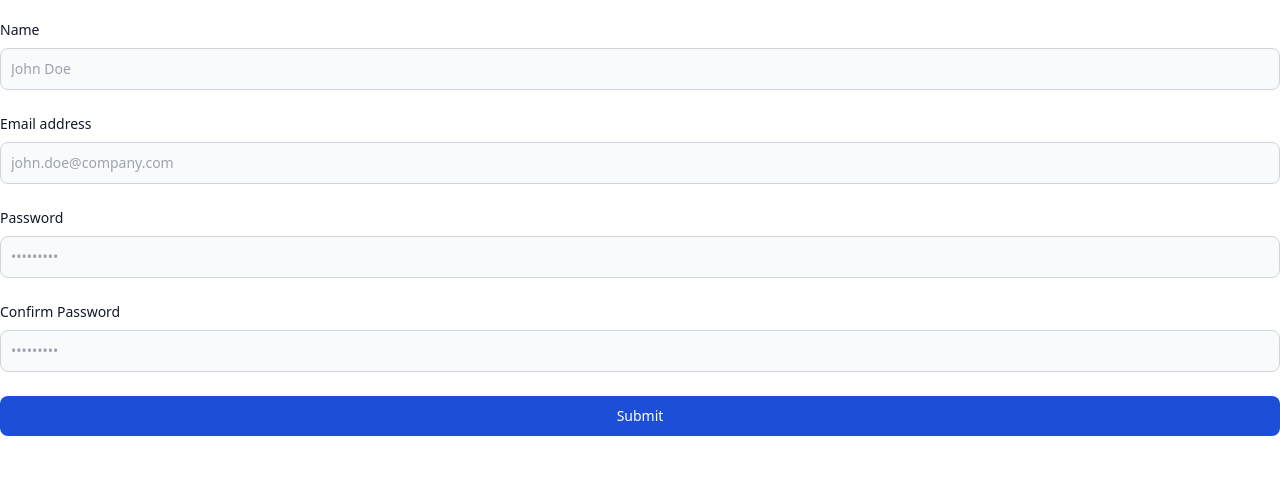
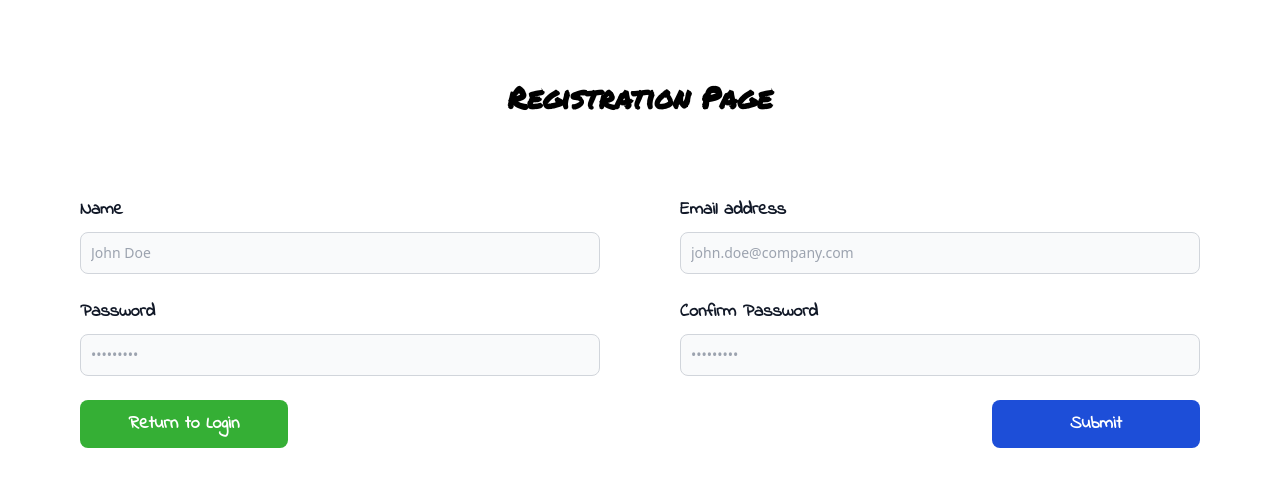
Before and after one commit to TonyCreavin/StratProj_front, a React (Vite) app: page /register in a window 1280 px wide. Shown: the top 486 px of the page. Built offline with nearby package versions, Linux system fonts and the light colour scheme.

Commit message:
added css to signin and registration

```diff
--- a/src/pages/Login.jsx
+++ b/src/pages/Login.jsx
@@ -22,7 +22,7 @@ function Login() {
       const userId = response.data.data.user._id;
       console.log('userId from login response:', userId);
       localStorage.setItem('userId', userId);
-      //localStorage.setItem('token', token);
+
       login(token); // Use login function from AuthContext
       navigate('/');
     } catch (err) {
@@ -31,11 +31,15 @@ function Login() {
   };
   return (
     <>
-      <form method="post" onSubmit={handleSubmit}>
-        <div className="mb-6">
+      <h1 className="text-3xl font-semibold font-marker text-center mt-20">
+        Login Page
+      </h1>
+      <form method="post" onSubmit={handleSubmit} className="m-5 mt-20 md:m-20">
+        <div className="flex flex-col md:flex-row md:gap-20 justify-between flex-1">
+          <div className="mb-6 flex-1">
             <label
               htmlFor="email"
-            className="block mb-2 text-sm font-medium text-gray-900 dark:text-white"
+              className="block mb-2 text-lg font-bold font-indie text-gray-900 dark:text-white"
             >
               Email address
             </label>
@@ -43,15 +47,15 @@ function Login() {
               type="email"
               id="email"
               name="email"
-            className="bg-gray-50 border border-gray-300 text-gray-900 text-sm rounded-lg focus:ring-blue-500 focus:border-blue-500 block w-full p-2.5 dark:bg-gray-700 dark:border-gray-600 dark:placeholder-gray-400 dark:text-white dark:focus:ring-blue-500 dark:focus:border-blue-500"
+              className=" bg-gray-50 border border-gray-300 text-gray-900 text-sm rounded-lg focus:ring-blue-500 focus:border-blue-500 block w-full p-2.5 "
               placeholder="john.doe@company.com"
               required
             />
           </div>
-        <div className="mb-6">
+          <div className="mb-6 flex-1">
             <label
               htmlFor="password"
-            className="block mb-2 text-sm font-medium text-gray-900 dark:text-white"
+              className="block mb-2 text-lg font-bold font-indie text-gray-900 dark:text-white"
             >
               Password
             </label>
@@ -64,24 +68,26 @@ function Login() {
               required
             />
           </div>
-
-        <div className="flex-auto lg:space-x-10">
+        </div>
+        <div className="flex flex-row-reverse gap-6 justify-between">
+          <div className=" w-52">
             <button
               type="submit"
-            className="text-white bg-blue-700 hover:bg-blue-800 focus:ring-4 focus:outline-none focus:ring-blue-300 font-medium rounded-lg text-sm w-full  px-5 py-2.5 text-center dark:bg-blue-600 dark:hover:bg-blue-700 dark:focus:ring-blue-800 mb-3 "
+              className="text-white text-lg font-bold font-indie bg-blue-700 hover:bg-blue-800 focus:ring-4 focus:outline-none focus:ring-blue-300  rounded-lg w-full  px-5 py-2.5 text-center  "
             >
               Submit
             </button>
           </div>
-      </form>
-      <div className="flex-auto lg:space-x-10">
+          <div className=" w-52 ">
             <button
               onClick={() => navigate('/register')}
-          className="text-white bg-blue-700 hover:bg-blue-800 focus:ring-4 focus:outline-none focus:ring-blue-300 font-medium rounded-lg text-sm w-full  px-5 py-2.5 text-center dark:bg-blue-600 dark:hover:bg-blue-700 dark:focus:ring-blue-800 mb-3 "
+              className="text-white bg-[rgb(53,175,53)] hover:bg-[rgb(108,172,108)]  focus:ring-4 focus:outline-none focus:ring-blue-300  rounded-lg  w-full  px-5 py-2.5 text-center text-lg font-bold font-indie "
             >
               Register
             </button>
           </div>
+        </div>
+      </form>
     </>
   );
 }
--- a/src/pages/Register.jsx
+++ b/src/pages/Register.jsx
@@ -10,6 +10,10 @@ function Register() {
     password: '',
     passwordConfirm: '',
   });
+
+  const handleReturn = () => {
+    navigate('/login');
+  };
 
   const handleChange = (e) => {
     setFormData({ ...formData, [e.target.name]: e.target.value });
@@ -42,11 +46,20 @@ function Register() {
   };
 
   return (
-    <form method="post" onSubmit={handleSubmit}>
-      <div className="relative z-0 mb-6 w-full mt-5">
+    <>
+      <h1 className="text-3xl font-semibold font-marker text-center mt-20">
+        Registration Page
+      </h1>
+      <form
+        method="post"
+        onSubmit={handleSubmit}
+        className="mx-5 mt-20 md:m-20"
+      >
+        <div className="flex flex-col md:flex-row md:gap-20 justify-between flex-1">
+          <div className="mb-6 flex-1">
             <label
               htmlFor="name"
-          className="block mb-2 text-sm font-medium text-gray-900 dark:text-white"
+              className="block mb-2 text-lg font-bold font-indie text-gray-900 dark:text-white"
             >
               Name
             </label>
@@ -61,10 +74,10 @@ function Register() {
             />
           </div>
 
-      <div className="mb-6">
+          <div className="mb-6 flex-1">
             <label
               htmlFor="email"
-          className="block mb-2 text-sm font-medium text-gray-900 dark:text-white"
+              className="block mb-2 text-lg font-bold font-indie text-gray-900 dark:text-white"
             >
               Email address
             </label>
@@ -79,10 +92,12 @@ function Register() {
               required
             />
           </div>
-      <div className="mb-6">
+        </div>
+        <div className="flex flex-col md:flex-row md:gap-20 justify-between flex-1">
+          <div className="mb-6 flex-1">
             <label
               htmlFor="password"
-          className="block mb-2 text-sm font-medium text-gray-900 dark:text-white"
+              className="block mb-2 text-lg font-bold font-indie text-gray-900 dark:text-white"
             >
               Password
             </label>
@@ -98,10 +113,10 @@ function Register() {
             />
           </div>
 
-      <div className="mb-6">
+          <div className="mb-6 flex-1">
             <label
               htmlFor="passwordConfirm"
-          className="block mb-2 text-sm font-medium text-gray-900 dark:text-white"
+              className="block mb-2 text-lg font-bold font-indie text-gray-900 dark:text-white"
             >
               Confirm Password
             </label>
@@ -116,16 +131,28 @@ function Register() {
               required
             />
           </div>
-
-      <div className="flex-auto lg:space-x-10">
+        </div>
+        <div className="flex flex-row-reverse gap-6 justify-between">
+          <div className="w-52">
             <button
               type="submit"
-          className="text-white bg-blue-700 hover:bg-blue-800 focus:ring-4 focus:outline-none focus:ring-blue-300 font-medium rounded-lg text-sm w-full  px-5 py-2.5 text-center dark:bg-blue-600 dark:hover:bg-blue-700 dark:focus:ring-blue-800 mb-3"
+              className="text-white text-lg font-bold font-indie bg-blue-700 hover:bg-blue-800 focus:ring-4 focus:outline-none focus:ring-blue-300  rounded-lg w-full  px-5 py-2.5 text-center  "
             >
               Submit
             </button>
+          </div>{' '}
+          <div className="w-52">
+            <button
+              type="button"
+              onClick={handleReturn}
+              className="text-white text-lg font-bold font-indie bg-[rgb(53,175,53)] hover:bg-[rgb(108,172,108)] focus:ring-4 focus:outline-none focus:ring-blue-300  rounded-lg w-full  px-5 py-2.5 text-center  "
+            >
+              Return to Login
+            </button>
+          </div>
         </div>
       </form>
+    </>
   );
 }
 
```
Lines whose indentation alone changed are shown as unchanged.
